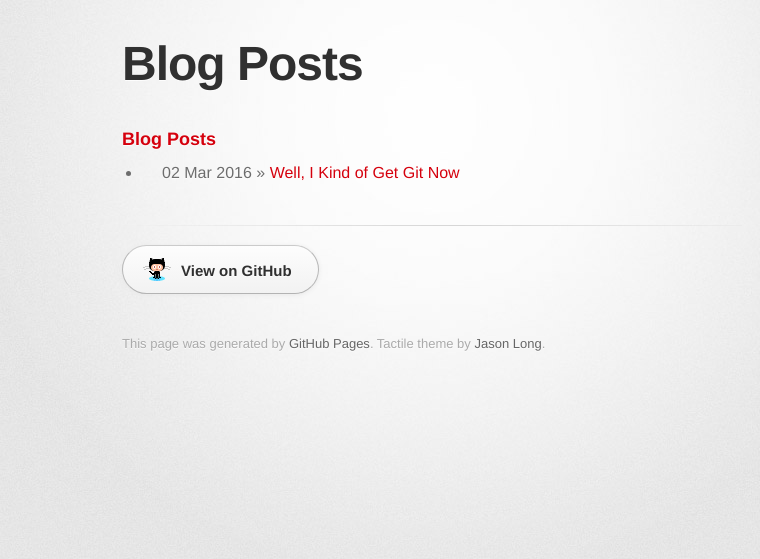
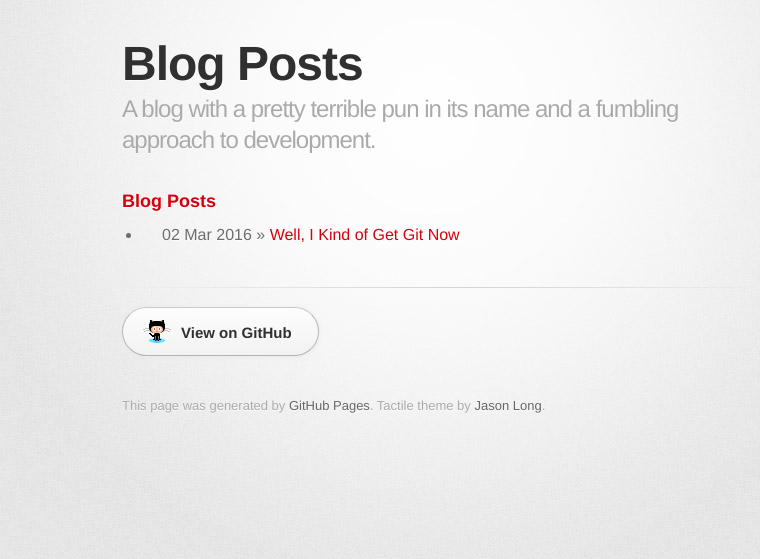
Before and after one commit to loopy3025/simplegit, a Jekyll site: the page built from blog/index.html, in a window 1280 px wide. Shown: the top 559 px of the page, without its empty margins (208-968 px from the left). Built offline with Jekyll 4.4.1, drawn with Linux system fonts in a browser that asks for light colours; some web fonts are replaced.

Commit message:
Update index.html

```diff
--- a/blog/index.html
+++ b/blog/index.html
@@ -1,6 +1,7 @@
 ---
 layout: default
 title: Blog Posts
+tagline: A blog with a pretty terrible pun in its name and a fumbling approach to development.
 ---
 	<h3>{{ page.title }}</h3>
 	<ul class="posts">
```
